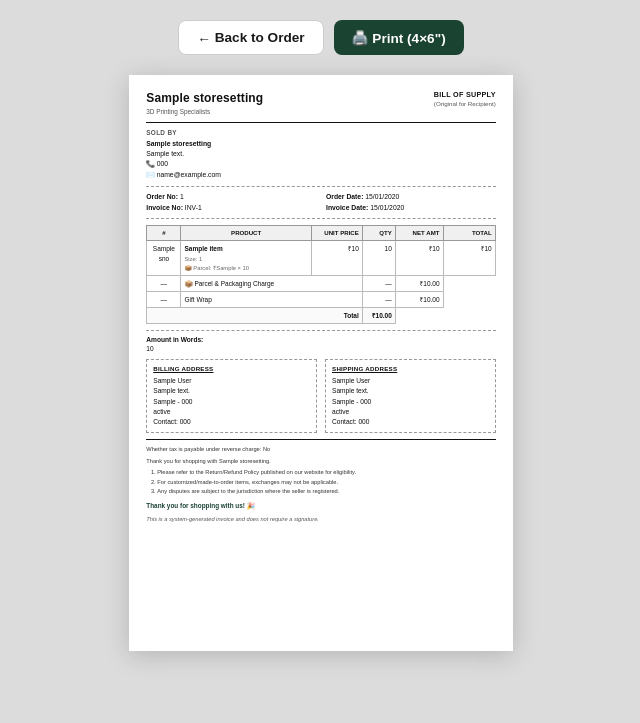
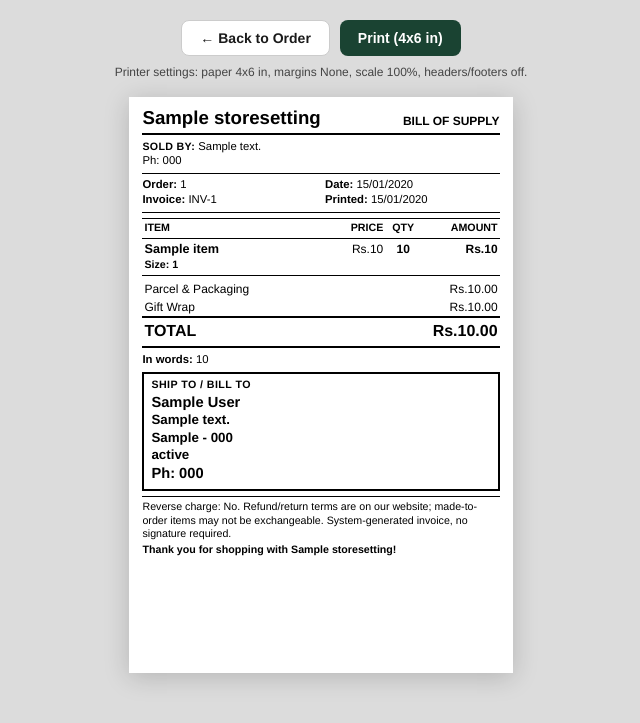
Before and after one commit to craftx3doffical-arch/craftx3d, a Django app: template templates/manage/printing_invoice.html in a window 1280 px wide. Shown: the top 723 px of the page, without its empty margins (319-959 px from the left). Run offline with Django 4.2, Linux system fonts and the light colour scheme; tables that the repository leaves empty hold one stand-in row (values such as "Sample post"); the template is opened without the code that fills it: values that come from a table or form of the project are taken from there, most other values are stand-ins (such as "Sample title", 1, 10 or a date in 2020).

```diff
--- a/templates/manage/printing_invoice.html
+++ b/templates/manage/printing_invoice.html
@@ -5,238 +5,164 @@
 <meta name="viewport" content="width=device-width, initial-scale=1.0">
 <title>Printing Invoice #{{ order.order_id }} — CraftX3D</title>
 <style>
+  /* Built for 4x6in thermal label printers (203 dpi, 1-bit black & white):
+     pure black text only, no greys / tints / emoji, sizes in pt (never tiny px),
+     bold for anything that must be read at a glance, thick solid rules. */
   * { margin:0; padding:0; box-sizing:border-box; }
-  html, body { background:#dcdcdc; font-family: Arial, Helvetica, sans-serif; color:#111; }
+  html, body {
+    background:#dcdcdc; color:#000;
+    font-family: Arial, "Helvetica Neue", Helvetica, "Liberation Sans", Verdana, sans-serif;
+    -webkit-print-color-adjust: exact; print-color-adjust: exact;
+    text-rendering: geometricPrecision;
+  }
 
-  .no-print { max-width:4.6in; margin:20px auto 0; display:flex; gap:10px; justify-content:center; }
-  .btn-print, .btn-back { padding:9px 18px; border-radius:8px; font-size:0.85rem; font-weight:600; cursor:pointer; text-decoration:none; display:inline-flex; align-items:center; gap:6px; }
+  .no-print { max-width:4.6in; margin:20px auto 0; display:flex; gap:10px; justify-content:center; font-family:Arial,sans-serif; }
+  .btn-print, .btn-back { padding:9px 18px; border-radius:8px; font-size:14px; font-weight:600; cursor:pointer; text-decoration:none; display:inline-flex; align-items:center; gap:6px; }
   .btn-print { background:#1A4332; color:#fff; border:none; }
   .btn-back  { background:#fff; color:#1a1a1a; border:1.5px solid #ccc; }
+  .print-tip { max-width:4.6in; margin:8px auto 0; font:12px/1.4 Arial,sans-serif; color:#444; text-align:center; }
 
-  /* ── The 4x6in sheet ─────────────────────────────────────────────── */
+  /* ── The 4x6in label ─────────────────────────────────────────────── */
   .sheet {
-    width:4in;
-    min-height:6in;
-    margin:20px auto 40px;
+    width:4in; min-height:6in;
+    margin:16px auto 40px;
     background:#fff;
     box-shadow:0 4px 24px rgba(0,0,0,0.18);
-    padding:0.16in 0.18in;
-    font-size:7.3px;
-    line-height:1.4;
-    color:#111;
+    padding:0.12in 0.14in;
+    font-size:9pt;            /* body text — clear at 203 dpi */
+    line-height:1.25;
+    color:#000;
   }
+  .sheet b, .sheet .b { font-weight:700; }
 
-  .sh-top { display:flex; justify-content:space-between; align-items:flex-start; border-bottom:1.5px solid #111; padding-bottom:5px; margin-bottom:6px; }
-  .sh-brand { font-size:12px; font-weight:800; letter-spacing:0.01em; }
-  .sh-brand-tag { font-size:6.4px; color:#555; margin-top:1px; }
-  .sh-doctitle { text-align:right; }
-  .sh-doctitle .label { font-size:7.2px; font-weight:700; text-transform:uppercase; letter-spacing:0.04em; }
-  .sh-doctitle .sub { font-size:6.2px; color:#555; }
+  .sh-top { display:flex; justify-content:space-between; align-items:flex-end; border-bottom:2px solid #000; padding-bottom:4px; margin-bottom:5px; }
+  .sh-brand { font-size:14pt; font-weight:800; line-height:1.1; }
+  .sh-doctitle { text-align:right; font-size:9pt; font-weight:800; text-transform:uppercase; }
 
-  .sh-soldby { margin-bottom:6px; }
-  .sh-soldby .h { font-size:6.4px; font-weight:700; text-transform:uppercase; letter-spacing:0.05em; color:#555; margin-bottom:1px; }
-  .sh-soldby .addr { font-size:6.8px; line-height:1.5; }
+  .sh-soldby { font-size:8.5pt; margin-bottom:5px; }
+  .sh-soldby .h { font-weight:800; text-transform:uppercase; font-size:8pt; letter-spacing:0.03em; }
 
-  .sh-meta { display:grid; grid-template-columns:1fr 1fr; gap:2px 10px; border-top:1px dashed #999; border-bottom:1px dashed #999; padding:5px 0; margin-bottom:6px; }
-  .sh-meta div { font-size:6.8px; }
-  .sh-meta b { font-weight:700; }
+  .sh-meta { display:grid; grid-template-columns:1fr 1fr; gap:1px 8px; border-top:1.5px solid #000; border-bottom:1.5px solid #000; padding:4px 0; margin-bottom:5px; font-size:8.5pt; }
 
-  .sh-gst { font-size:6.6px; margin-bottom:6px; }
+  table.sh-items { width:100%; border-collapse:collapse; margin-bottom:4px; }
+  table.sh-items th {
+    border-top:1.5px solid #000; border-bottom:1.5px solid #000;
+    padding:3px 2px; font-size:8pt; font-weight:800; text-transform:uppercase; text-align:left;
+  }
+  table.sh-items td { border-bottom:1px solid #000; padding:3px 2px; font-size:9pt; vertical-align:top; }
+  table.sh-items .num { text-align:right; white-space:nowrap; }
+  table.sh-items .ctr { text-align:center; }
+  .sh-prod-name { font-weight:800; font-size:9.5pt; }
+  .sh-prod-choice { font-size:8pt; font-weight:600; margin-top:1px; }
 
-  table.sh-items { width:100%; border-collapse:collapse; margin-bottom:2px; }
-  table.sh-items th {
-    background:#f0f0f0; border:0.75px solid #999; padding:3px 3px;
-    font-size:6.1px; font-weight:700; text-align:center; text-transform:uppercase;
-  }
-  table.sh-items td {
-    border:0.75px solid #bbb; padding:3px 3px; font-size:6.5px; vertical-align:top;
-  }
-  table.sh-items td.num, table.sh-items th.num { text-align:right; }
-  table.sh-items td.center { text-align:center; }
-  .sh-prod-name { font-weight:700; }
-  .sh-prod-choice { font-size:5.8px; color:#666; margin-top:1px; }
+  .sh-sum { width:100%; border-collapse:collapse; }
+  .sh-sum td { padding:1.5px 2px; font-size:9pt; }
+  .sh-sum td.num { text-align:right; white-space:nowrap; }
+  .sh-sum tr.grand td { border-top:2px solid #000; border-bottom:2px solid #000; font-size:12pt; font-weight:800; padding:4px 2px; }
+  .sh-gstline { font-size:8pt; margin-top:2px; }
 
-  .sh-totalrow td { font-weight:800; border-top:1.25px solid #111; background:#fafafa; }
+  .sh-words { font-size:8.5pt; margin:5px 0; }
 
-  .sh-words { font-size:6.6px; margin:6px 0; padding-top:4px; border-top:1px dashed #999; }
-  .sh-words b { font-weight:700; }
+  .sh-ship { border:2px solid #000; padding:5px 7px; margin:5px 0; }
+  .sh-ship .h { font-size:8pt; font-weight:800; text-transform:uppercase; letter-spacing:0.04em; margin-bottom:2px; }
+  .sh-ship .name { font-size:11pt; font-weight:800; line-height:1.15; }
+  .sh-ship .body { font-size:10pt; line-height:1.3; font-weight:600; }
+  .sh-ship .phone { font-size:11pt; font-weight:800; margin-top:2px; }
 
-  .sh-addrgrid { display:grid; grid-template-columns:1fr 1fr; gap:8px; margin:6px 0; }
-  .sh-addrbox { border:0.75px dashed #999; padding:5px 6px; }
-  .sh-addrbox .h { font-size:6.2px; font-weight:700; text-transform:uppercase; letter-spacing:0.04em; text-decoration:underline; margin-bottom:2px; }
-  .sh-addrbox .body { font-size:6.6px; line-height:1.55; }
-
-  .sh-footer { margin-top:6px; padding-top:5px; border-top:1px solid #111; font-size:5.7px; line-height:1.6; color:#333; }
-  .sh-footer .rc { margin-bottom:3px; }
-  .sh-footer ol { margin-left:11px; margin-top:2px; }
-  .sh-footer .thanks { font-size:6.4px; font-weight:700; color:#1A4332; margin-top:5px; }
-  .sh-footer .sysgen { font-size:5.7px; color:#555; margin-top:4px; font-style:italic; }
+  .sh-footer { margin-top:5px; padding-top:4px; border-top:1.5px solid #000; font-size:8pt; line-height:1.3; }
+  .sh-footer .thanks { font-weight:800; margin-top:2px; }
 
   @media print {
     html, body { background:#fff; }
-    .no-print { display:none !important; }
-    .sheet { box-shadow:none; margin:0 auto; }
+    .no-print, .print-tip { display:none !important; }
+    .sheet { box-shadow:none; margin:0; width:4in; min-height:0; }
     @page { size: 4in 6in; margin:0; }
+    table.sh-items tr, .sh-ship, .sh-sum { page-break-inside:avoid; }
   }
 </style>
 </head>
 <body>
 
 <div class="no-print">
-  <a href="{% url 'manage:order_detail' order.order_id %}" class="btn-back">← Back to Order</a>
-  <button onclick="window.print()" class="btn-print">🖨️ Print (4×6")</button>
+  <a href="{% url 'manage:order_detail' order.order_id %}" class="btn-back">&larr; Back to Order</a>
+  <button onclick="window.print()" class="btn-print">Print (4x6 in)</button>
 </div>
+<div class="print-tip">Printer settings: paper 4x6 in, margins None, scale 100%, headers/footers off.</div>
 
 <div class="sheet">
 
-  <!-- Top: brand + doc title -->
   <div class="sh-top">
-    <div>
-      <div class="sh-brand">{{ store_settings.company_legal_name|default:store_settings.store_name|default:"CraftX3D" }}</div>
-      <div class="sh-brand-tag">3D Printing Specialists</div>
-    </div>
-    <div class="sh-doctitle">
-      <div class="label">{% if show_gst %}Tax Invoice{% else %}Bill of Supply{% endif %}</div>
-      <div class="sub">(Original for Recipient)</div>
-    </div>
+    <div class="sh-brand">{{ store_settings.company_legal_name|default:store_settings.store_name|default:"CraftX3D" }}</div>
+    <div class="sh-doctitle">{% if show_gst %}Tax Invoice{% else %}Bill of Supply{% endif %}</div>
   </div>
 
-  <!-- Sold By -->
   {% if store_settings.invoice_enabled %}
   <div class="sh-soldby">
-    <div class="h">Sold By</div>
-    <div class="addr">
-      <b>{{ store_settings.company_legal_name|default:store_settings.store_name|default:"CraftX3D" }}</b><br>
-      {% if store_settings.company_address %}{{ store_settings.company_address|linebreaksbr }}{% endif %}
-      {% if store_settings.company_phone %}<br>📞 {{ store_settings.company_phone }}{% endif %}
-      {% if store_settings.company_email %}<br>✉️ {{ store_settings.company_email }}{% endif %}
-    </div>
+    <span class="h">Sold By:</span>
+    {% if store_settings.company_address %}{{ store_settings.company_address|linebreaksbr }}{% endif %}
+    {% if store_settings.company_phone %}<br>Ph: {{ store_settings.company_phone }}{% endif %}
+    {% if show_gst %}<br><b>GSTIN: {{ store_settings.gst_number }}</b>{% endif %}
   </div>
   {% endif %}
 
-  <!-- Order / Invoice meta -->
   <div class="sh-meta">
-    <div><b>Order No:</b> {{ order.order_id }}</div>
-    <div><b>Order Date:</b> {{ order.created_at|date:"d/m/Y" }}</div>
-    <div><b>Invoice No:</b> INV-{{ order.order_id }}</div>
-    <div><b>Invoice Date:</b> {{ printed_at|date:"d/m/Y" }}</div>
+    <div><b>Order:</b> {{ order.order_id }}</div>
+    <div><b>Date:</b> {{ order.created_at|date:"d/m/Y" }}</div>
+    <div><b>Invoice:</b> INV-{{ order.order_id }}</div>
+    <div><b>Printed:</b> {{ printed_at|date:"d/m/Y" }}</div>
   </div>
 
-  {% if show_gst %}
-  <div class="sh-gst"><b>GSTIN:</b> {{ store_settings.gst_number }}</div>
-  {% endif %}
-
-  <!-- Items table -->
   <table class="sh-items">
     <thead>
       <tr>
-        <th style="width:6%;">#</th>
-        <th style="width:30%;">Product</th>
-        <th class="num" style="width:11%;">Unit&nbsp;Price</th>
-        <th class="num" style="width:7%;">Qty</th>
-        <th class="num" style="width:11%;">Net&nbsp;Amt</th>
-        {% if show_gst %}
-        <th class="num" style="width:11%;">Taxable</th>
-        <th class="center" style="width:8%;">Tax%</th>
-        <th class="num" style="width:10%;">Tax&nbsp;Amt</th>
-        {% endif %}
-        <th class="num" style="width:12%;">Total</th>
+        <th style="width:50%;">Item</th>
+        <th class="num" style="width:18%;">Price</th>
+        <th class="ctr" style="width:10%;">Qty</th>
+        <th class="num" style="width:22%;">Amount</th>
       </tr>
     </thead>
     <tbody>
       {% for d in items_data %}
       <tr>
-        <td class="center">{{ d.sno }}</td>
         <td>
           <div class="sh-prod-name">{{ d.item.product_name }}</div>
           {% if d.item.selected_size %}<div class="sh-prod-choice">Size: {{ d.item.selected_size }}</div>{% endif %}
-          {% if d.item.parcel_charge %}<div class="sh-prod-choice">📦 Parcel: ₹{{ d.item.parcel_charge }} × {{ d.item.quantity }}</div>{% endif %}
         </td>
-        <td class="num">₹{{ d.item.unit_price }}</td>
-        <td class="num">{{ d.item.quantity }}</td>
-        <td class="num">₹{{ d.net_amount }}</td>
-        {% if show_gst %}
-        <td class="num">₹{{ d.taxable_amount }}</td>
-        <td class="center">{{ gst_rate }}%</td>
-        <td class="num">₹{{ d.tax_amount }}</td>
-        {% endif %}
-        <td class="num">₹{{ d.net_amount }}</td>
+        <td class="num">Rs.{{ d.item.unit_price }}</td>
+        <td class="ctr b">{{ d.item.quantity }}</td>
+        <td class="num b">Rs.{{ d.net_amount }}</td>
       </tr>
       {% endfor %}
-
-      {% if order.parcel_charge_total %}
-      <tr>
-        <td class="center">—</td>
-        <td colspan="{% if show_gst %}4{% else %}2{% endif %}">📦 Parcel &amp; Packaging Charge</td>
-        <td class="num" colspan="{% if show_gst %}2{% else %}1{% endif %}">—</td>
-        <td class="num">₹{{ order.parcel_charge_total }}</td>
-      </tr>
-      {% endif %}
-
-      {% if order.gift_wrap and order.gift_wrap_price %}
-      <tr>
-        <td class="center">—</td>
-        <td colspan="{% if show_gst %}4{% else %}2{% endif %}">Gift Wrap</td>
-        <td class="num" colspan="{% if show_gst %}2{% else %}1{% endif %}">—</td>
-        <td class="num">₹{{ order.gift_wrap_price }}</td>
-      </tr>
-      {% endif %}
-
-      {% if order.discount_amount %}
-      <tr>
-        <td class="center">—</td>
-        <td colspan="{% if show_gst %}4{% else %}2{% endif %}">Discount{% if order.coupon_code %} ({{ order.coupon_code }}){% endif %}</td>
-        <td class="num" colspan="{% if show_gst %}2{% else %}1{% endif %}">—</td>
-        <td class="num">−₹{{ order.discount_amount }}</td>
-      </tr>
-      {% endif %}
-
-      <tr class="sh-totalrow">
-        <td colspan="{% if show_gst %}5{% else %}3{% endif %}" style="text-align:right;">Total</td>
-        {% if show_gst %}<td class="num">₹{{ total_tax }}</td>{% endif %}
-        <td class="num">₹{{ order.total }}</td>
-      </tr>
     </tbody>
   </table>
 
-  <!-- Amount in words -->
-  <div class="sh-words"><b>Amount in Words:</b><br>{{ amount_in_words }}</div>
+  <table class="sh-sum">
+    {% if order.parcel_charge_total %}<tr><td>Parcel &amp; Packaging</td><td class="num">Rs.{{ order.parcel_charge_total }}</td></tr>{% endif %}
+    {% if order.gift_wrap and order.gift_wrap_price %}<tr><td>Gift Wrap</td><td class="num">Rs.{{ order.gift_wrap_price }}</td></tr>{% endif %}
+    {% if order.discount_amount %}<tr><td>Discount{% if order.coupon_code %} ({{ order.coupon_code }}){% endif %}</td><td class="num">-Rs.{{ order.discount_amount }}</td></tr>{% endif %}
+    <tr class="grand"><td>TOTAL</td><td class="num">Rs.{{ order.total }}</td></tr>
+  </table>
+  {% if show_gst %}
+  <div class="sh-gstline">Taxable value Rs.{{ total_taxable }} + GST {{ gst_rate }}% Rs.{{ total_tax }} (included in total)</div>
+  {% endif %}
 
-  <!-- Billing / Shipping -->
-  <div class="sh-addrgrid">
-    <div class="sh-addrbox">
-      <div class="h">Billing Address</div>
-      <div class="body">
-        {{ order.full_name }}<br>
-        {{ order.address }}<br>
-        {{ order.city }} - {{ order.pincode }}<br>
-        {{ order.state }}<br>
-        Contact: {{ order.phone }}
-      </div>
+  <div class="sh-words"><b>In words:</b> {{ amount_in_words }}</div>
+
+  <!-- Billing and shipping are the same person/address, so one clear box -->
+  <div class="sh-ship">
+    <div class="h">Ship To / Bill To</div>
+    <div class="name">{{ order.full_name }}</div>
+    <div class="body">
+      {{ order.address }}<br>
+      {{ order.city }} - {{ order.pincode }}<br>
+      {{ order.state }}
     </div>
-    <div class="sh-addrbox">
-      <div class="h">Shipping Address</div>
-      <div class="body">
-        {{ order.full_name }}<br>
-        {{ order.address }}<br>
-        {{ order.city }} - {{ order.pincode }}<br>
-        {{ order.state }}<br>
-        Contact: {{ order.phone }}
-      </div>
-    </div>
+    <div class="phone">Ph: {{ order.phone }}</div>
   </div>
 
-  <!-- Footer -->
   <div class="sh-footer">
-    <div class="rc">Whether tax is payable under reverse charge: No</div>
-    <div>Thank you for shopping with {{ store_settings.store_name|default:"CraftX3D" }}.</div>
-    <ol>
-      <li>Please refer to the Return/Refund Policy published on our website for eligibility.</li>
-      <li>For customized/made-to-order items, exchanges may not be applicable.</li>
-      <li>Any disputes are subject to the jurisdiction where the seller is registered.</li>
-    </ol>
-    <div class="thanks">Thank you for shopping with us! 🎉</div>
-    <div class="sysgen">This is a system-generated invoice and does not require a signature.</div>
+    Reverse charge: No. Refund/return terms are on our website; made-to-order items may not be exchangeable. System-generated invoice, no signature required.
+    <div class="thanks">Thank you for shopping with {{ store_settings.store_name|default:"CraftX3D" }}!</div>
   </div>
 
 </div>
```
